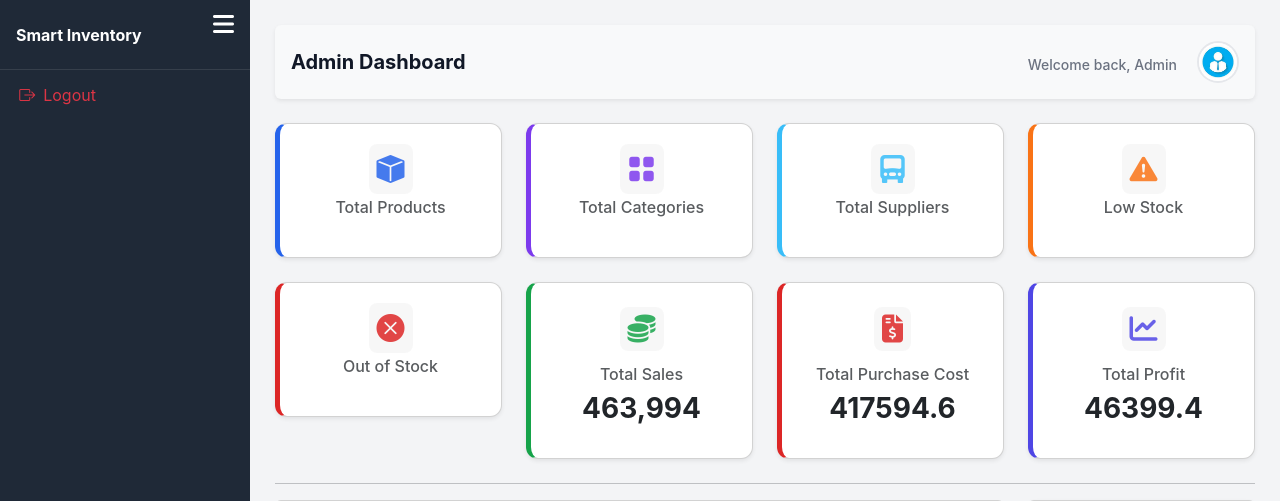
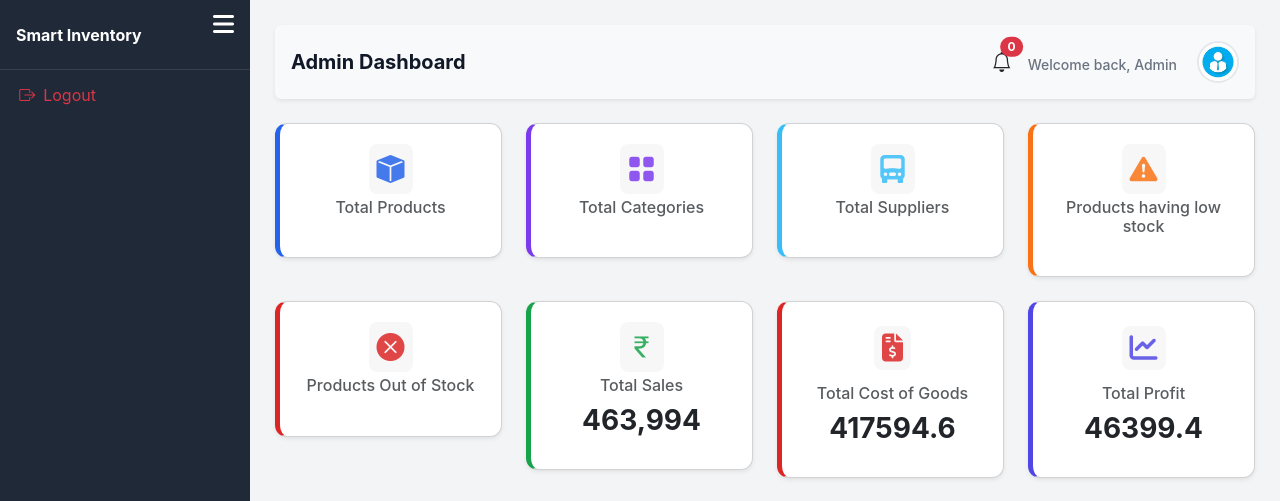
Before and after one commit to MahiKalavadia/inventory-management-system, a Django app: template templates/admin_dashboard.html in a window 1280 px wide. Shown: the top 501 px of the page. Run offline with Django 5.2, Linux system fonts and the light colour scheme; the template is opened without the code that fills it, so the values that code supplies are empty.

Commit message:
Added notification bell icon in header

```diff
--- a/templates/admin_dashboard.html
+++ b/templates/admin_dashboard.html
@@ -7,6 +7,13 @@
         Admin Dashboard
     </div>
     <div class="d-flex align-items-center">
+        <div class="me-3 position-relative">
+            <!-- Notification Bell -->
+            <i class="bi bi-bell fs-5"></i>
+            <span class="position-absolute top-0 start-100 translate-middle badge rounded-pill bg-danger">
+                {{ notifications_count|default:"0" }}
+            </span>
+        </div>
         <div class="header-right d-flex align-items-center">
             <div class="welcome-text me-2">Welcome back, Admin</div>
             <img src="{% static 'images/admin.jpeg' %}" class="profile-img rounded-circle" alt="Profile" width="40" height="40">
@@ -58,7 +65,7 @@
             <div class="card-icon mb-2">
                 <i class="bi bi-exclamation-triangle-fill icon-orange icon-bg"></i>
             </div>
-            <h6 class="text-muted">Low Stock</h6>
+            <h6 class="text-muted">Products having low stock</h6>
             <h3 class="fw-bold">{{ low_stock }}</h3>
         </div>
     </a>
@@ -73,7 +80,7 @@
             <div class="card-icon mb-2">
                 <i class="bi bi-x-circle-fill icon-red icon-bg"></i>
             </div>
-            <h6 class="text-muted">Out of Stock</h6>
+            <h6 class="text-muted">Products Out of Stock</h6>
             <h3 class="fw-bold">{{ out_of_stock }}</h3>
         </div>
     </a>
@@ -83,7 +90,7 @@
         <a href="#" class="text-decoration-none">
         <div class="card shadow-sm p-4 text-center card-hover" style="border-left: 5px solid #16A34A">
             <div class="card-icon mb-2">
-                <i class="fas fa-coins icon-sale icon-bg"></i>
+                <i class="bi bi-currency-rupee icon-sale icon-bg"></i>
             </div>
             <h6 class="text-muted">Total Sales</h6>
             <h3 class="fw-bold">463,994</h3>
@@ -97,7 +104,7 @@
             <div class="card-icon mb-2">
                 <i class="fa-solid fa-file-invoice-dollar icon-cost icon-bg"></i>
             </div>
-            <h6 class="text-muted">Total Purchase Cost</h6>
+            <h6 class="text-muted">Total Cost of Goods</h6>
             <h3 class="fw-bold">417594.6</h3>
         </div>
     </a>
@@ -232,7 +239,7 @@
 
         <div class="card shadow-sm mb-4">
             <div class="card-body p-3">
-                <h5 class="mb-3"><b>Quick Actions</b></h5>
+                <h6 class="mb-3"><b>Quick Actions</b></h6>
                 <a href="{% url 'add_product' %}" class="btn btn-sm btn-outline-primary w-100 mb-2">➕ Add Product</a>
                 <a href="{% url 'add_category' %}" class="btn btn-sm btn-outline-secondary w-100 mb-2">➕ Add Category</a>
                 <a href="{% url 'add_supplier' %}" class="btn btn-sm btn-outline-info w-100 mb-2">➕ Add Supplier</a>
@@ -243,7 +250,7 @@
 
         <div class="card shadow-sm">
             <div class="card-body p-3">
-                <h5 class="mb-3"><b>Inventory Status</b></h5>
+                <h6 class="mb-3"><b>Inventory Status</b></h6>
 
                 <small>In Stock ({{ in_stock_bar }}%)</small>
                 <div class="progress mb-2" style="height: 6px;">
```
